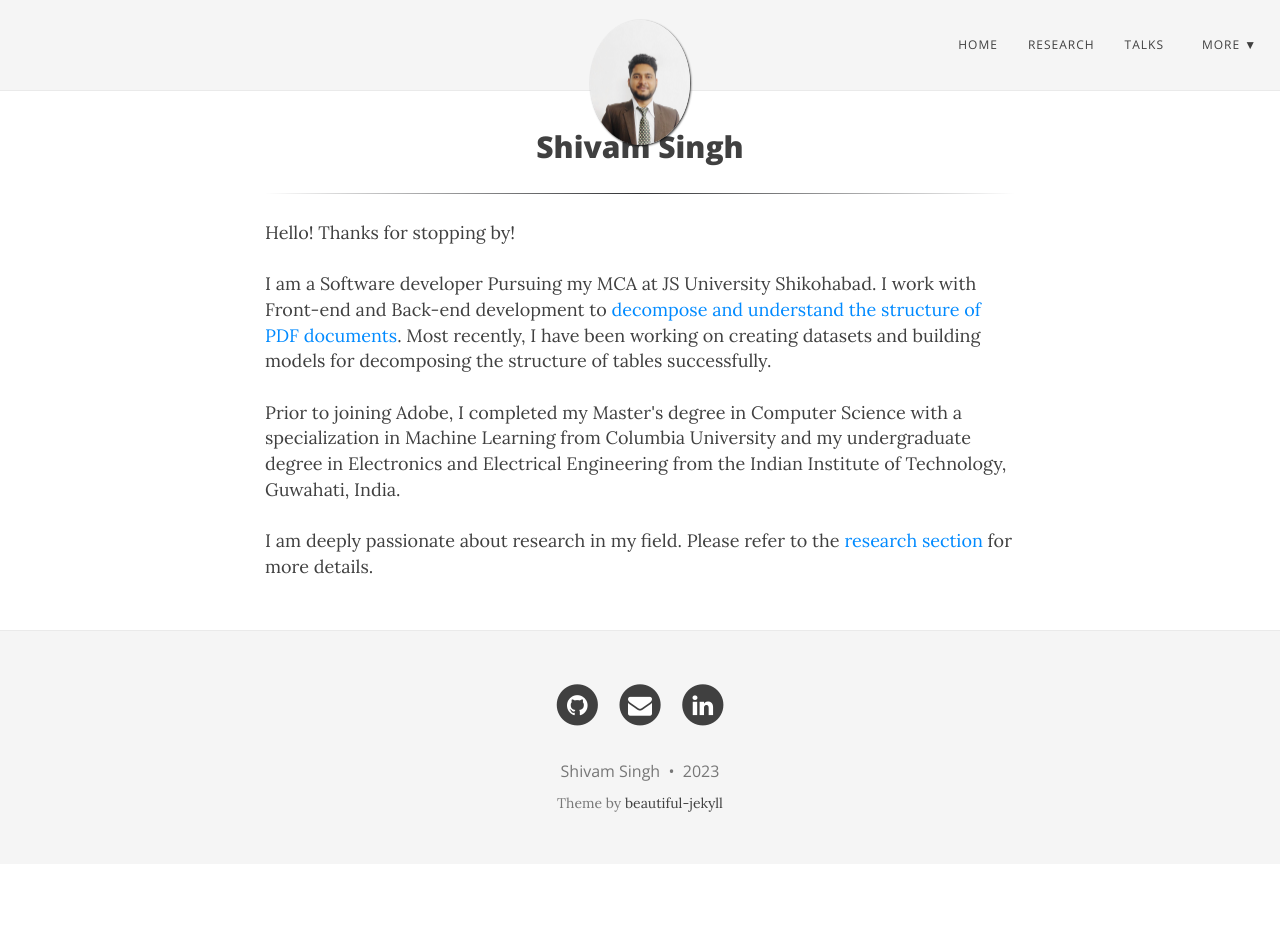
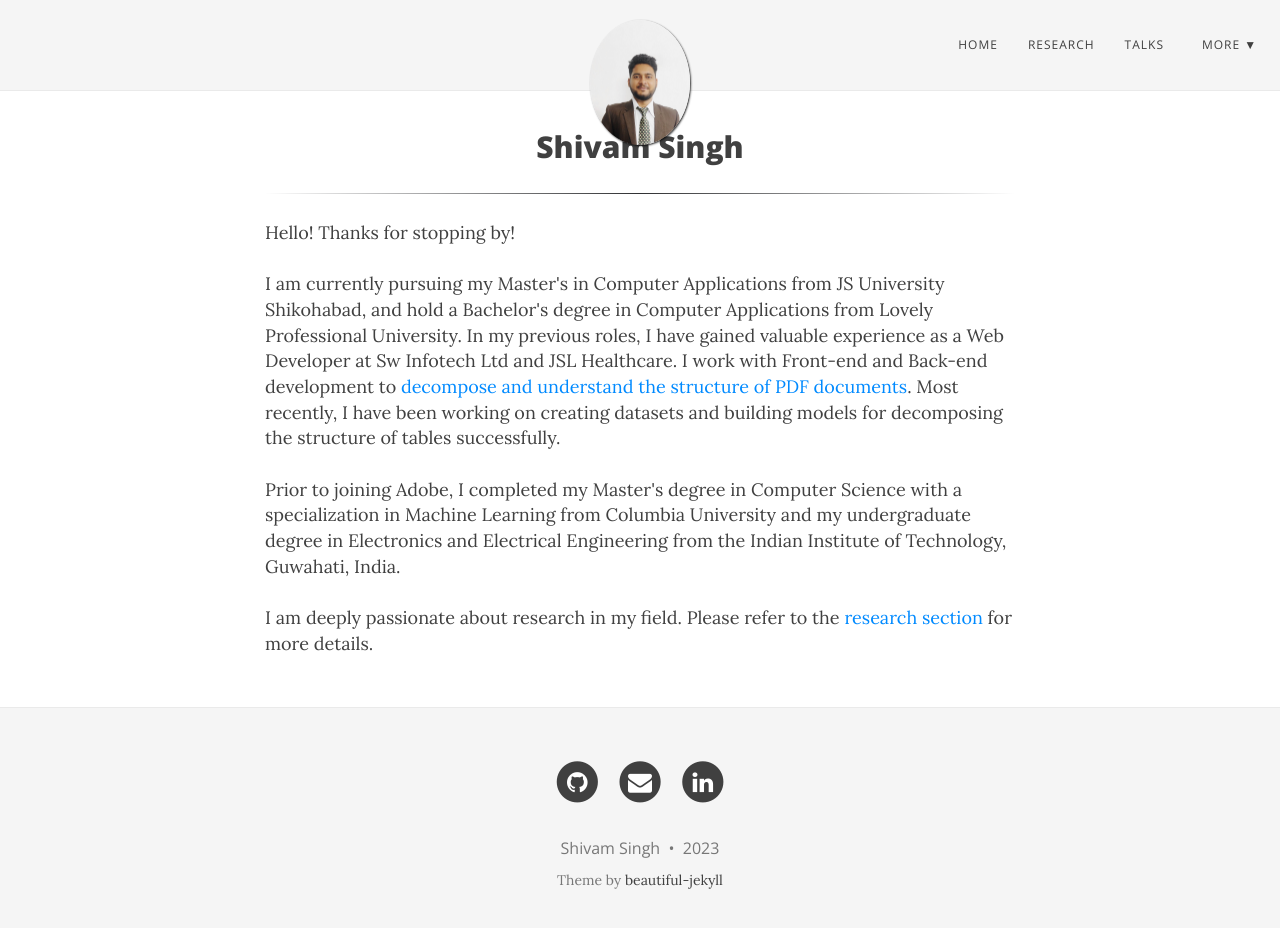
Before and after one commit to shivam8962/shivam8962.github.io, a Jekyll site: the page built from index.html, in a window 1280 px wide and 941 px high. Shown: the top 928 px of the window. Built offline with Jekyll 4.4.1, drawn with Linux system fonts in a browser that asks for light colours; nearby versions of some CDN libraries; the list of posts is cut into pages by our own code.

Commit message:
Update index.html

```diff
--- a/index.html
+++ b/index.html
@@ -10,7 +10,7 @@ use-site-title: true
 <br/>
 
 Hello! Thanks for stopping by! <br/><br/>
-I am a Software developer Pursuing my MCA at JS University Shikohabad.
+I am currently pursuing my Master's in Computer Applications from JS University Shikohabad, and hold a Bachelor's degree in Computer Applications from Lovely Professional University. In my previous roles, I have gained valuable experience as a Web Developer at Sw Infotech Ltd and JSL Healthcare.
 I work with Front-end and Back-end development to <a target="_blank" rel="noopener noreferrer" href="https://www.techtarget.com/searchcontentmanagement/news/252504322/Adobe-launches-PDF-extraction-generation-APIs">decompose and understand the structure of PDF documents</a>.
 Most recently, I have been working on creating datasets and building models for decomposing the structure of tables successfully.
 <br><br/>
```
